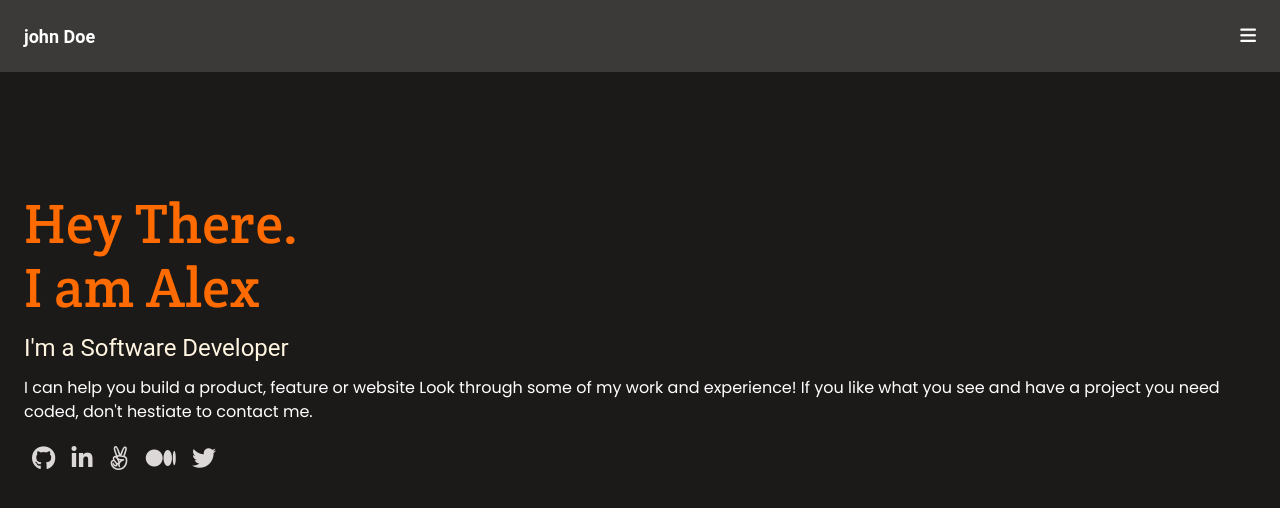
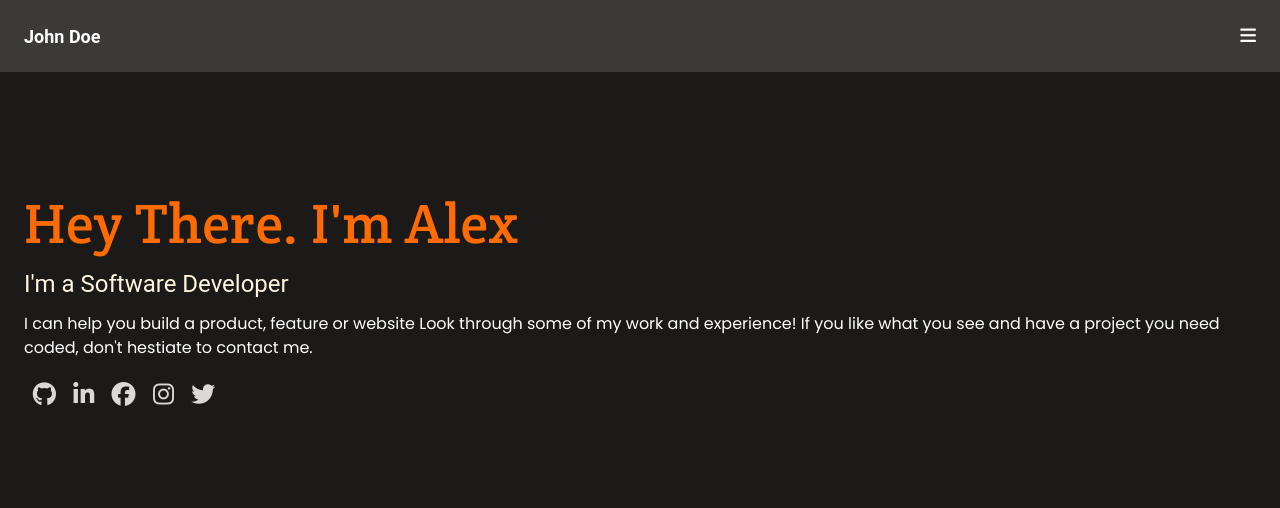
Before and after one commit to ahmadsarfrazx/Portfolio, a website: page index.html in a window 1280 px wide. Drawn offline with Linux system fonts and the light colour scheme.

Commit message:
Made some required changes in HTML files

```diff
--- a/index.html
+++ b/index.html
@@ -21,7 +21,7 @@
         <header>
             <nav class="navmenu">
                 <a href="">
-                    <p class="Logo">john Doe</p>
+                    <p class="Logo">John Doe</p>
                 </a>
                 <i class="fa-solid fa-bars"></i>
             </nav>
@@ -29,8 +29,7 @@
         <main class="main-frag">
             <section class="headline-frag">
                 <div class="headline">
-                    <h1 class="headline1">Hey There.</h1>
-                    <h2 class="headline2">I am Alex</h2>
+                    <h1 class="headline1">Hey There. I'm Alex</h1>
                 </div>
                 <p class="headline-phrase">I'm a Software Developer</p>
                 <p class="detail">I can help you build a product, feature or website Look through some of my work and experience! If you like what you see and have a project you need coded, don't hestiate to contact me.
@@ -39,19 +38,19 @@
                 <ul class="social-btn-ul">
                     <li class="social-btn-li">
 
-                <a href="#"><i class="fa-brands fa-github"></i></a>
+                <a href="https://github.com/ahmadsarfrazx"><i class="fa-brands fa-github"></i></a>
             </li>
             <li class="social-media-li">
-              <a href="#"><i class="fa-brands fa-linkedin-in"></i></a>
+              <a href="https://www.linkedin.com/in/ahmad-sarfraz-ba90221a3/"><i class="fa-brands fa-linkedin-in"></i></a>
             </li>
             <li class="social-media-li">
-              <a href="#"><i class="fa-brands fa-angellist"></i></a>
+              <a href="https://www.facebook.com/zokfoqces.priw/"><i class="fa-brands fa-facebook"></i></a>
             </li>
             <li class="social-media-li">
-                <a href="#"><i class="fa-brands fa-medium"></i></a>
+                <a href="https://www.instagram.com/aahmaedxx"><i class="fa-brands fa-instagram"></i></a>
                       </li>
             <li class="social-media-li">
-              <a href="#"><i class="fa-brands fa-twitter"></i></a>
+              <a href="https://twitter.com/ahmadversee"><i class="fa-brands fa-twitter"></i></a>
             </li>
                 </ul>
             </section>
```
